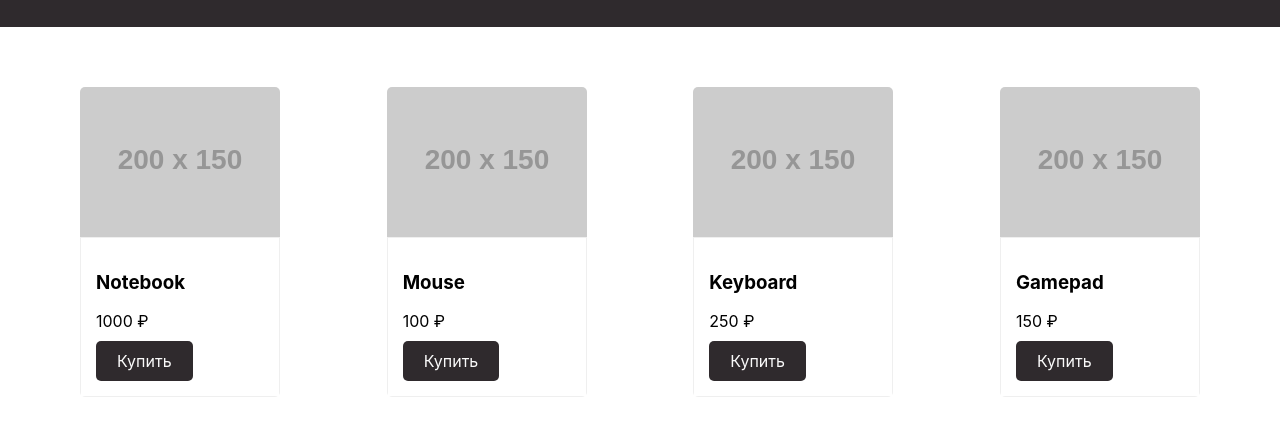
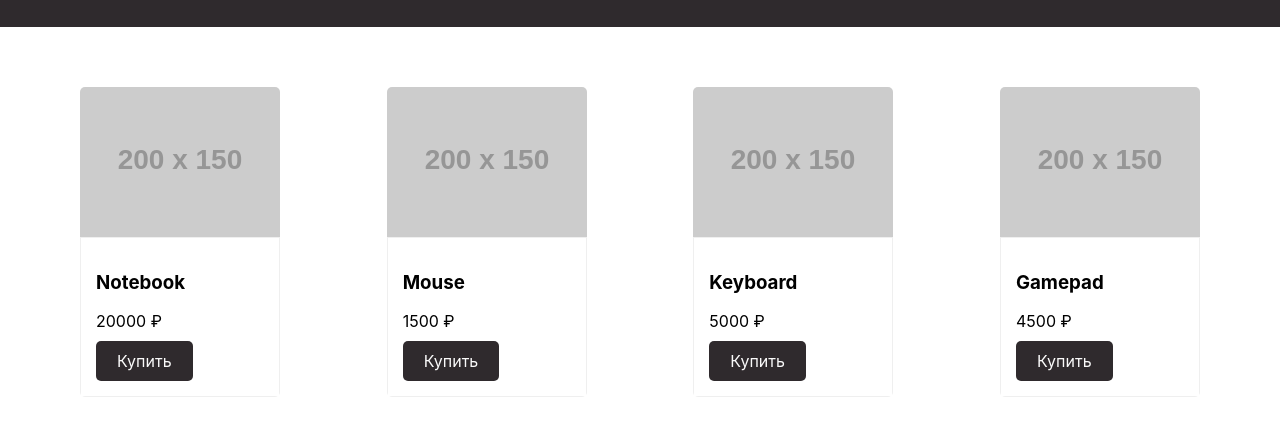
Before and after one commit to Astronaw/Geek_Homework_JS2, a plain HTML site: page index.html in a window 1280 px wide. Shown: the part 73-504 px from the top of the page. Drawn offline with Linux system fonts and the light colour scheme; placeholder pictures from the web are drawn by us.

Commit message:
Add lesson 2

```diff
--- a/js/main.js
+++ b/js/main.js
@@ -1,21 +1,54 @@
-const products = [
-    {id: 1, title: 'Notebook', price: 1000},
-    {id: 2, title: 'Mouse', price: 100},
-    {id: 3, title: 'Keyboard', price: 250},
-    {id: 4, title: 'Gamepad', price: 150},
-];
+class ProductList {
+  goods;
+  allProducts;
+  constructor(container = '.products') {
+    this.container = container;
+    this.goods = [];
+    this.allProducts = [];
 
-const renderProduct = (item, img='https://via.placeholder.com/200x150') => `<div class="product-item" data-id="${this.id}">
-              <img src="${img}" alt="Some img">
+    this.fetchGoods();
+    this.render();
+  }
+
+  fetchGoods() {
+    this.goods = [
+      {id: 1, title: 'Notebook', price: 20000},
+      {id: 2, title: 'Mouse', price: 1500},
+      {id: 3, title: 'Keyboard', price: 5000},
+      {id: 4, title: 'Gamepad', price: 4500},
+    ];
+  }
+
+  render() {
+    const block = document.querySelector(this.container);
+
+    for (let product of this.goods) {
+      const productObject = new ProductItem(product);
+
+      this.allProducts.push(productObject);
+      block.insertAdjacentHTML('beforeend', productObject.render());
+    }
+  }
+}
+
+class ProductItem {
+  constructor(product, img='https://via.placeholder.com/200x150') {
+    this.title = product.title;
+    this.price = product.price;
+    this.id = product.id;
+    this.img = img;
+  }
+
+  render() {
+    return `<div class="product-item" data-id="${this.id}">
+              <img src="${this.img}" alt="Some img">
               <div class="desc">
-                  <h3>${item.title}</h3>
-                  <p>${item.price} \u20bd</p>
+                  <h3>${this.title}</h3>
+                  <p>${this.price} \u20bd</p>
                   <button class="buy-btn">Купить</button>
               </div>
           </div>`;
+  }
+}
 
-const renderProducts = list => {
-document.querySelector('.products').insertAdjacentHTML('beforeend', list.map(item => renderProduct(item)).join(''));
-};
-
-renderProducts(products);
+const catalog = new ProductList();
```
Also changed, not shown: index.html (line endings or trailing spaces).
